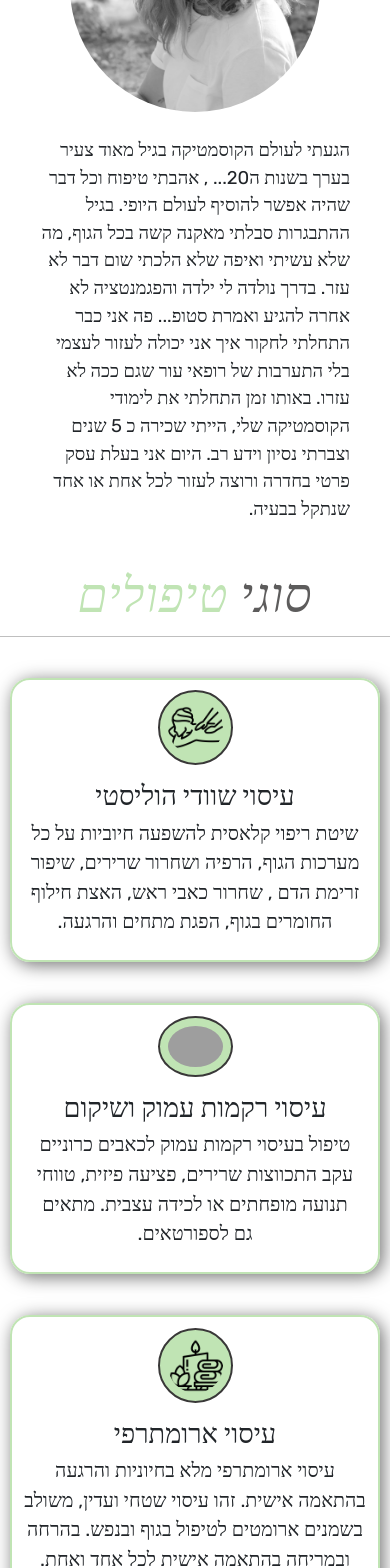
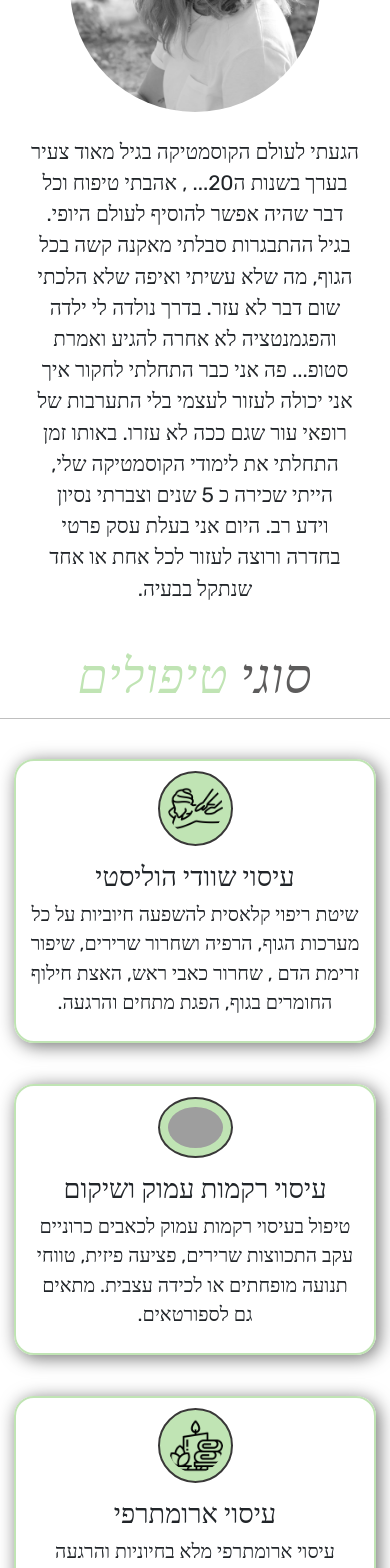
Before and after one commit to Silveronski/massuese-landingpage, a React (Vite) app: page / in a window 390 px wide. Shown: the part 1100-2668 px from the top of the page. Built offline with nearby package versions, Linux system fonts and the light colour scheme; grey boxes are pictures that could not be loaded.

Commit message:
mobile styling changes

```diff
--- a/src/styles/about.scss
+++ b/src/styles/about.scss
@@ -66,8 +66,10 @@
                     padding: 0;
                 }
                 @include mobile{
-                    font-size: 1.1500rem;
-                    padding-left: 2.1rem;
+                    text-align: center;
+                    font-size: 1.3rem;
+                    padding-right: 1.8rem;
+                    padding-left: 1.8rem;
                     padding-top: 0;
                 }
             }
--- a/src/styles/products.scss
+++ b/src/styles/products.scss
@@ -95,15 +95,9 @@
                 width: 90%;
             }
             @include mobile{
-                width: 95%;
+                width: 90%;
                 flex-direction: column;
-                border: $greenColor 2px solid;
-                border-radius: 20px;
                 box-shadow: 2px 2px 18px rgba(0, 0, 0, 0.559);
-                &:hover{
-                    transform: none;
-                    box-shadow: 2px 4px 32px rgba(0, 0, 0, 0.559);
-                }
             }
 
             &:nth-child(odd){
--- a/src/styles/treatments.scss
+++ b/src/styles/treatments.scss
@@ -68,7 +68,7 @@
                 margin: 1.5rem auto;
             }
             @include mobile{
-                width: 95%;
+                width: 93%;
                 margin: 1.3rem auto;
             }
 
```
